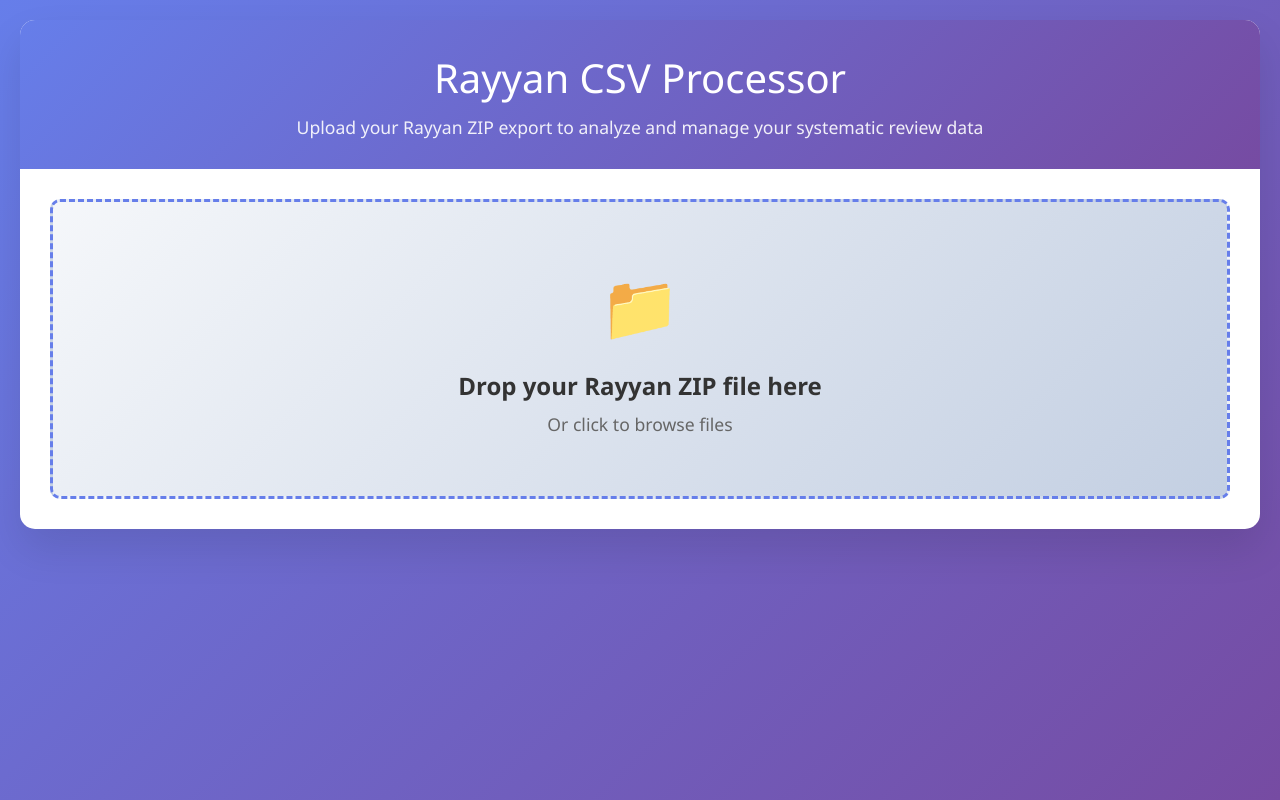
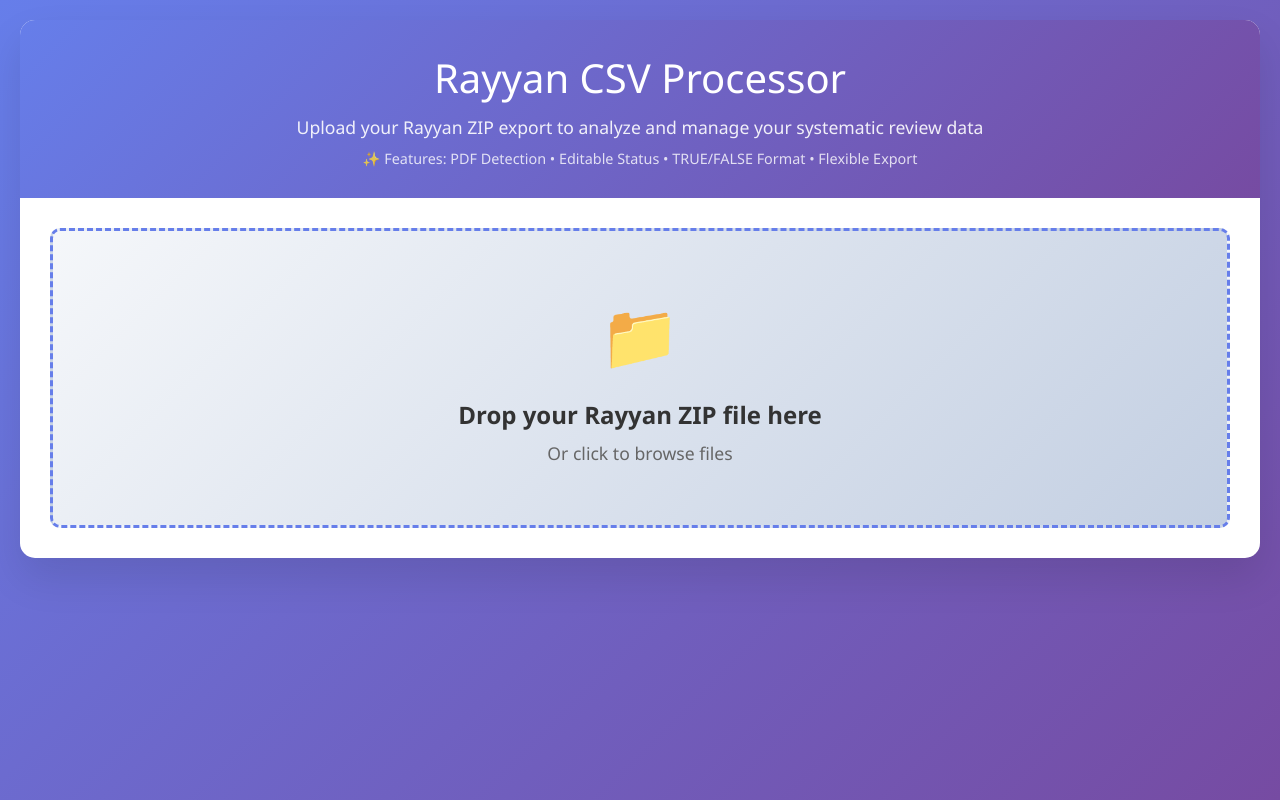
Before and after one commit to USMLEPRIVATEERS/openrayyanexported, a plain HTML site: page index.html in a window 1280 px wide. Drawn offline with nearby package versions, Linux system fonts and the light colour scheme.

Commit message:
Update index.html

```diff
--- a/index.html
+++ b/index.html
@@ -510,6 +510,9 @@
         <div class="header">
             <h1>Rayyan CSV Processor</h1>
             <p>Upload your Rayyan ZIP export to analyze and manage your systematic review data</p>
+            <p style="font-size: 0.9rem; opacity: 0.8; margin-top: 10px;">
+                ✨ Features: PDF Detection • Editable Status • TRUE/FALSE Format • Flexible Export
+            </p>
         </div>
 
         <div id="dropZone" class="drop-zone">
```
